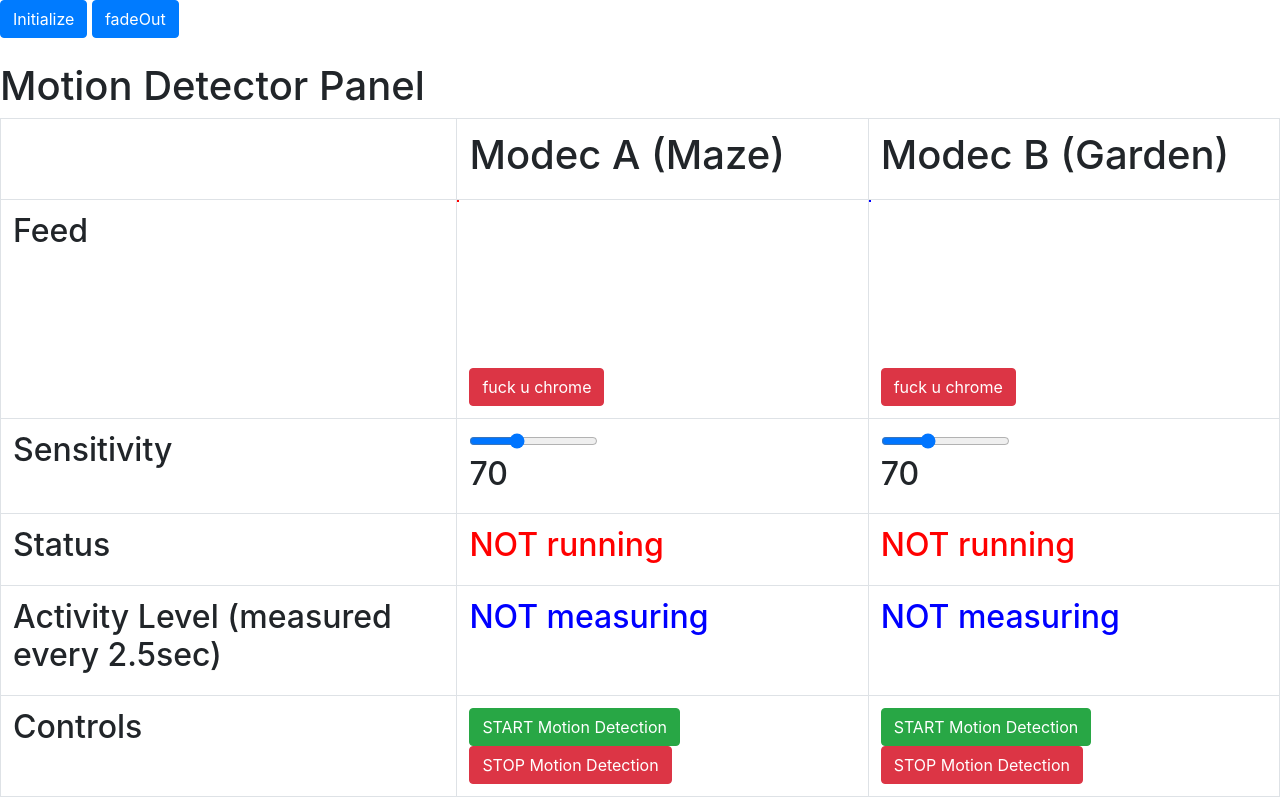
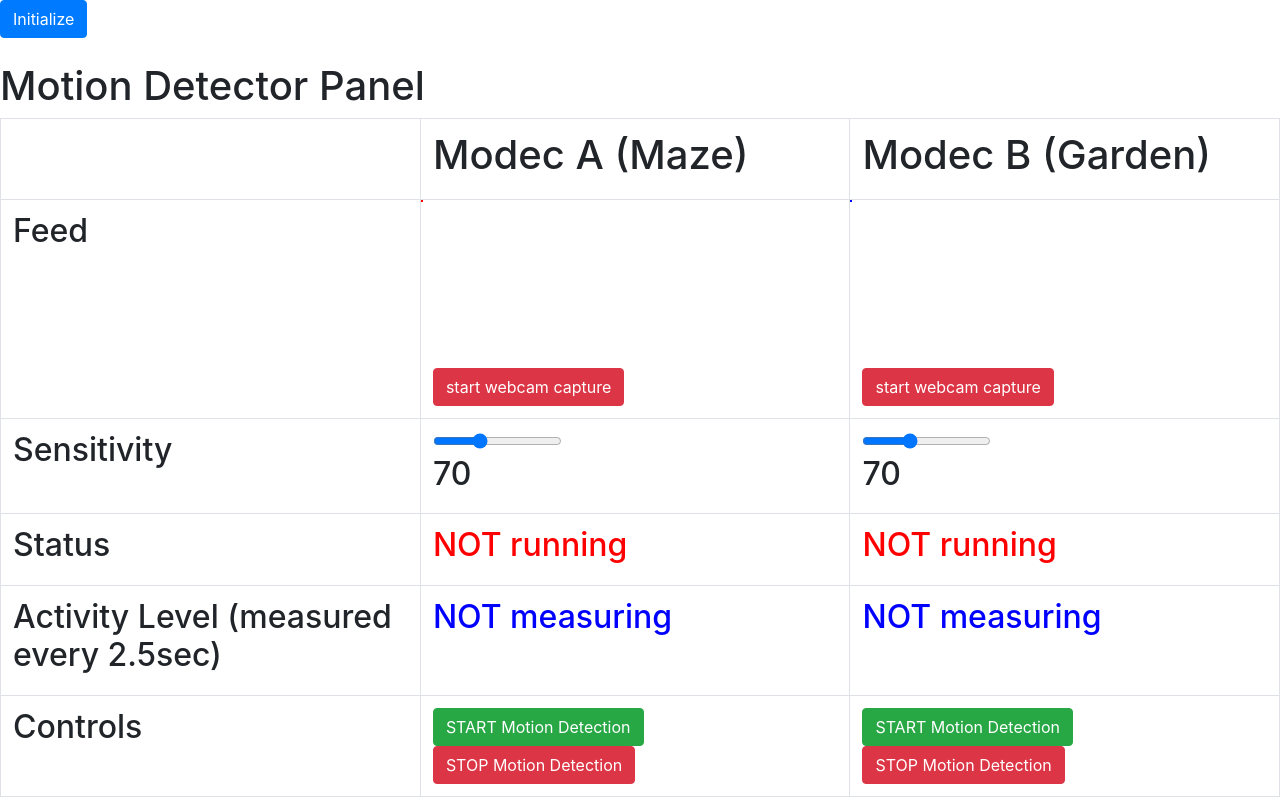
Before and after one commit to pqhwan/yeojung, a plain HTML site: page index.html in a window 1280 px wide. Shown: the top 800 px of the page. Drawn offline with nearby package versions, Linux system fonts and the light colour scheme.

Commit message:
minor changes

```diff
--- a/index.html
+++ b/index.html
@@ -6,7 +6,6 @@
     </head>
     <body>
         <input id="init" type="button" class="btn btn-primary" value="Initialize" onclick="initialize();">
-        <input id="init" type="button" class="btn btn-primary" value="fadeOut" onclick="initialize();">
 
         <br>
         <br>
@@ -23,12 +22,12 @@
                 <td style="position:relative;">
                     <video id="webCamA" autoplay></video>
                     <div id="movementA"></div>
-                    <input type="button" class="btn btn-danger" value="fuck u chrome" onclick="fuckChrome();">
+                    <input type="button" class="btn btn-danger" value="start webcam capture" onclick="fuckChrome();">
                 </td>
                 <td style="position:relative;">
                     <video id="webCamB" autoplay></video>
                     <div id="movementB"></div>
-                    <input type="button" class="btn btn-danger" value="fuck u chrome" onclick="fuckChromeHard();">
+                    <input type="button" class="btn btn-danger" value="start webcam capture" onclick="fuckChromeHard();">
                 </td>
             </tr>
             <tr>
--- a/js/MotionDetector/WebCamCapture.js
+++ b/js/MotionDetector/WebCamCapture.js
@@ -91,7 +91,6 @@
                         if (webCamWindow) {
                             var vendorURL = window.URL || window.webkitURL;
                             var videoTracks = localMediaStream.getVideoTracks();
-                            console.log(deviceName);
                             if (videoTracks[0].label == deviceName)  {
                                 console.log("match");
                                 if (navigator.mozGetUserMedia) {
```
